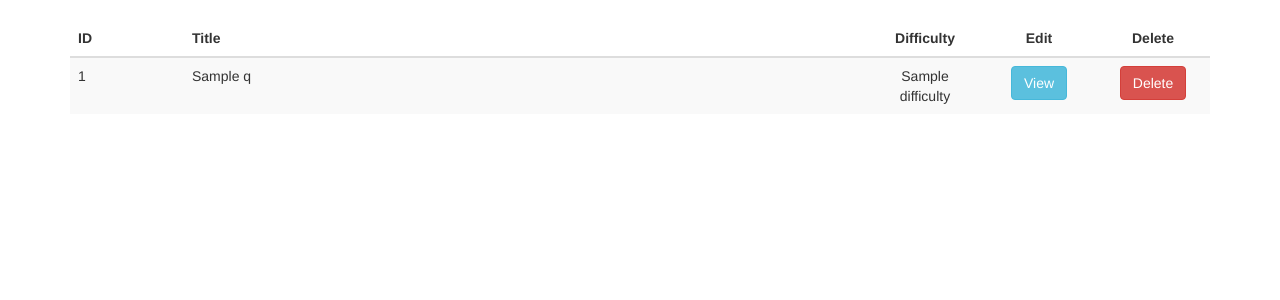
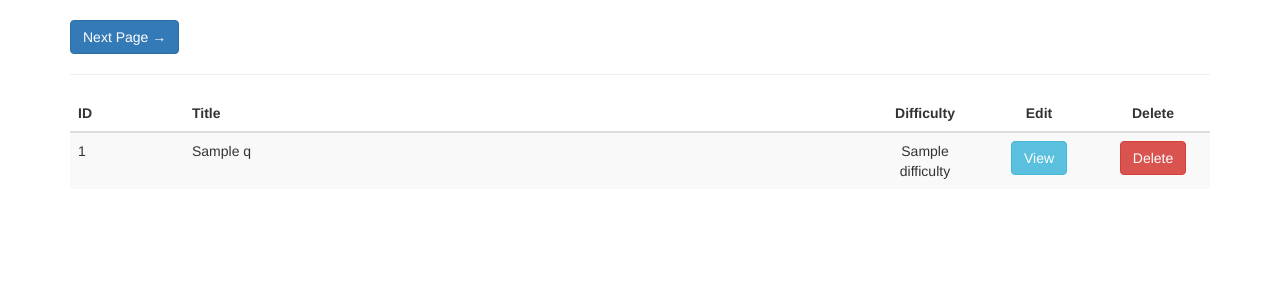
Before and after one commit to 57devs/qscollector, a Flask app: template templates/list.html in a window 1280 px wide. Shown: the part 72-372 px from the top of the page. Run offline with Flask 2, Linux system fonts and the light colour scheme; the template is opened without the code that fills it: most values are stand-ins (such as "Sample title", 1, 10 or a date in 2020); some libraries are stand-ins or nearby versions.

Commit message:
Pagination for the index page

```diff
--- a/app.py
+++ b/app.py
@@ -1,9 +1,9 @@
 import os
 
-from flask import Flask, render_template, request, redirect
+from flask import Flask, render_template, request, redirect, url_for
 from flask_sqlalchemy import SQLAlchemy
 
-from settings import DEBUG
+from settings import DEBUG, QUESTIONS_PER_PAGE
 from testdata import get_test_questions
 
 app = Flask(__name__)
@@ -74,15 +74,30 @@ def delete(qid):
 
 @app.route('/', methods=['GET'])
 def list():
+	page = request.args.get('page', 1, type=int)
+
 	if not DEBUG:
-		questions = Question.query.order_by(Question.id.desc())
+		questions = Question.query.order_by(Question.id.desc()).paginate(page, QUESTIONS_PER_PAGE, False)
 	else:
 		questions = get_test_questions()
 
-	return render_template(
-		'list.html',
-		q_list=[question.to_dict() for question in questions]
-	)
+	next_url = url_for('list', page=questions.next_num) \
+		if questions.has_next else None
+	prev_url = url_for('list', page=questions.prev_num) \
+		if questions.has_prev else None
+
+	if not DEBUG:
+		return render_template(
+			'list.html',
+			q_list=[question.to_dict() for question in questions.items],
+			next_url=next_url,
+			prev_url=prev_url
+		)
+	else:
+		return render_template(
+			'list.html',
+			q_list=[question.to_dict() for question in questions],
+		)
 
 
 @app.route('/question/<qid>', methods=['GET', 'POST'])
--- a/settings.py
+++ b/settings.py
@@ -1,2 +1,3 @@
 TEST_QUESTION_SIZE = 20
+QUESTIONS_PER_PAGE = 50
 DEBUG = True
--- a/templates/list.html
+++ b/templates/list.html
@@ -29,6 +29,17 @@
 				</td>
 			</tr>
 			{% endfor %}
+
+			<div class="clearfix">
+				{% if prev_url %}
+				<a class="btn btn-primary float-left" href="{{ prev_url }}">&larr; Previous Page</a>
+				{% endif %}
+
+				{% if next_url %}
+				<a class="btn btn-primary float-right" href="{{ next_url }}">Next Page &rarr;</a>
+				{% endif %}
+        	</div>
+			<hr>
 		</tbody>
 	</table>
 {% endblock %}
```
